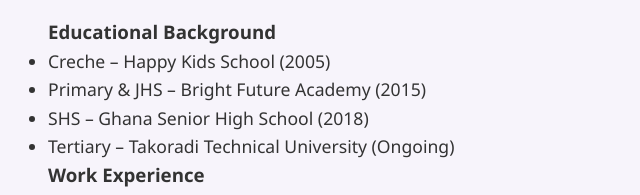
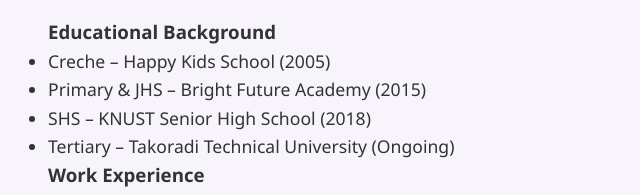
Before and after one commit to AmenuScott/About-Me-Page-with-sessions, a plain HTML site: page index.html in a window 1280 px wide. Shown: the part 2245-2440 px from the top of the page, 112-752 px from the left. Drawn offline with Linux system fonts and the light colour scheme.

Commit message:
I made a change in the html file line 203

```diff
--- a/index.html
+++ b/index.html
@@ -94,7 +94,7 @@
     <ul>
       <li>Creche – Happy Kids School (2005)</li>
       <li>Primary & JHS – Bright Future Academy (2015)</li>
-      <li>SHS – Ghana Senior High School (2018)</li>
+      <li>SHS – KNUST Senior High School (2018)</li>
       <li>Tertiary – Takoradi Technical University (Ongoing)</li>
     </ul>
 
```
